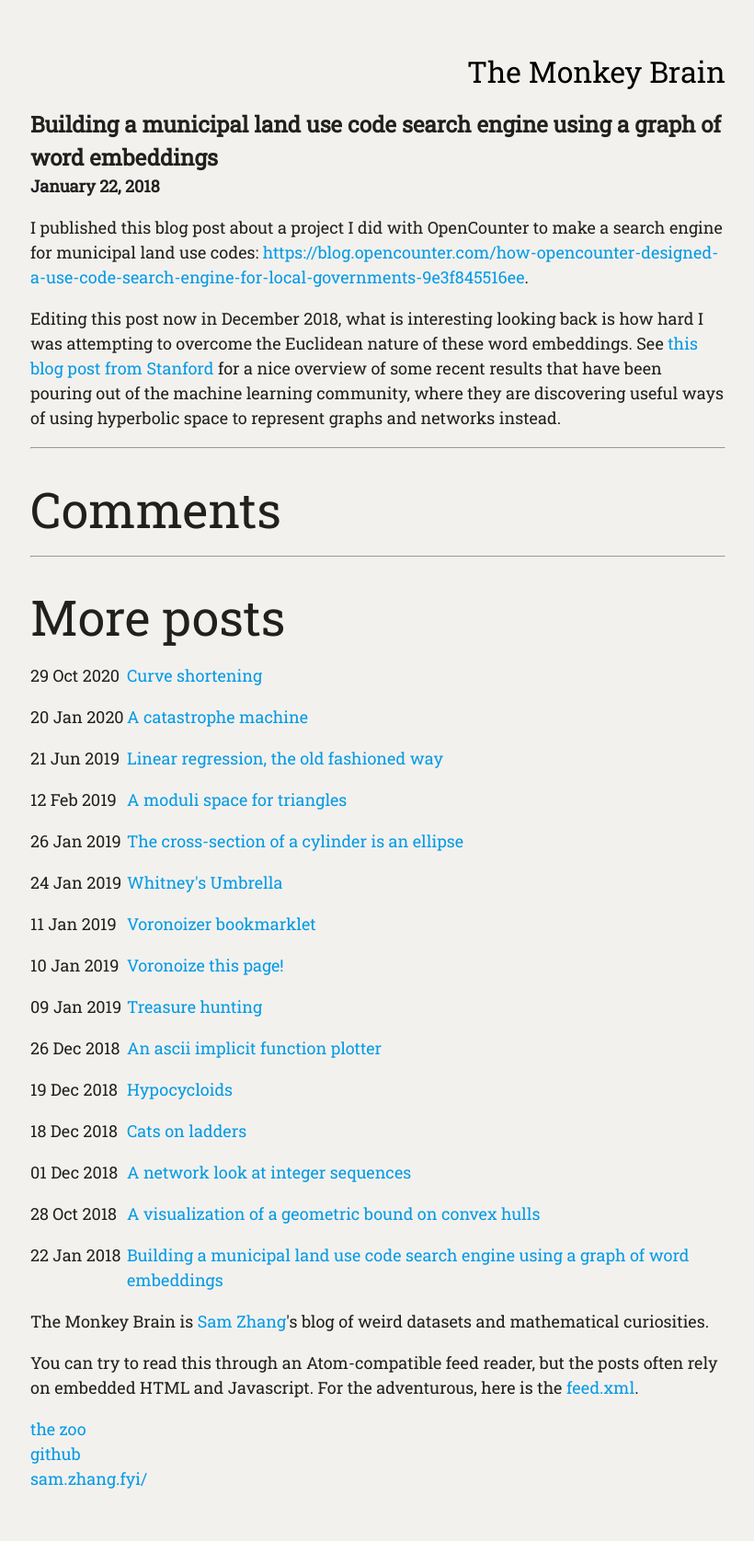
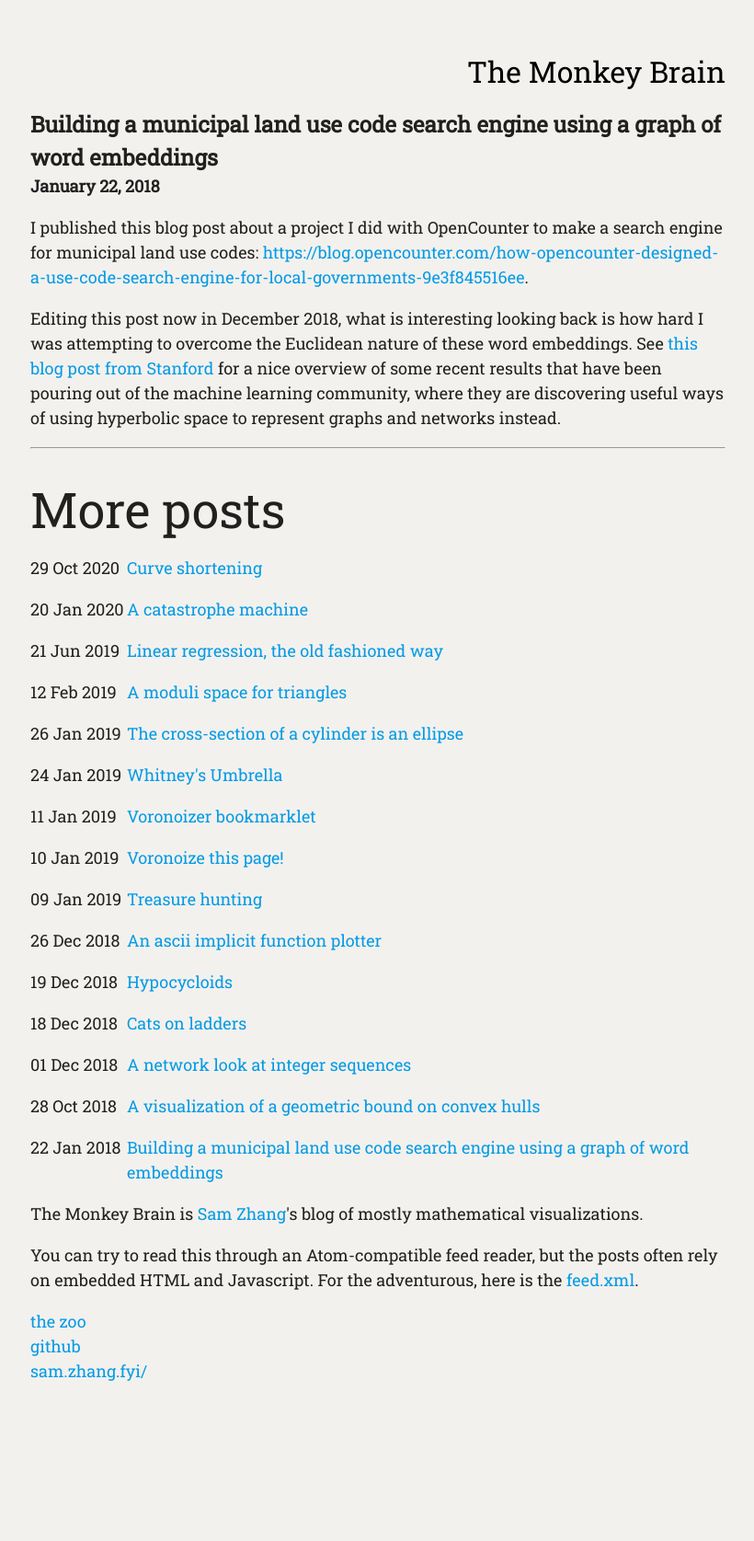
Before and after one commit to samzhang111/samzhang111.github.io, a Jekyll site: the page built from _posts/2018-01-22-usecode-search.md, in a window 1280 px wide. Shown: the whole page at 92% size, without its empty margins (229-1049 px from the left). Built offline with Jekyll 4.4.1, drawn with Linux system fonts in a browser that asks for light colours; comment, search, counter and statistics services are not loaded; after the commit the page ends 1558 px from its top, so only the background shows below that.

Commit message:
Remove commento

```diff
--- a/_includes/footer.html
+++ b/_includes/footer.html
@@ -18,7 +18,7 @@
 
 	<div content>
 
-        The Monkey Brain is <a href="/">Sam Zhang</a>'s blog of weird datasets and mathematical curiosities.
+        The Monkey Brain is <a href="/">Sam Zhang</a>'s blog of mostly mathematical visualizations.
 
         <p>
 
--- a/_layouts/post.html
+++ b/_layouts/post.html
@@ -6,13 +6,6 @@ layout: default
     <div class="title">{{ page.title }}</div>
     <div class="postdate">{{ page.date | date: "%B %-d, %Y" }}</div>
     <div class="content"> {{ content }} </div>
-
-    <hr>
-
-    <h2>Comments</h2>
-    <div id="commento"></div>
-    <script src="https://cdn.commento.io/js/commento.js"></script>
-
 </div>
 
 <hr>
```
